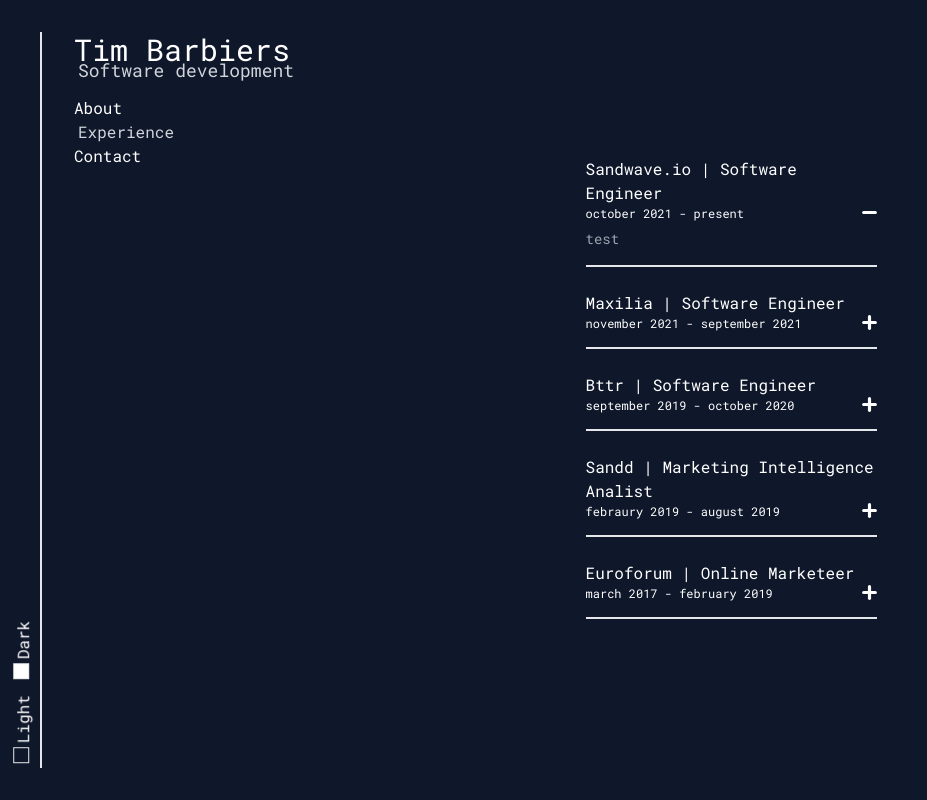
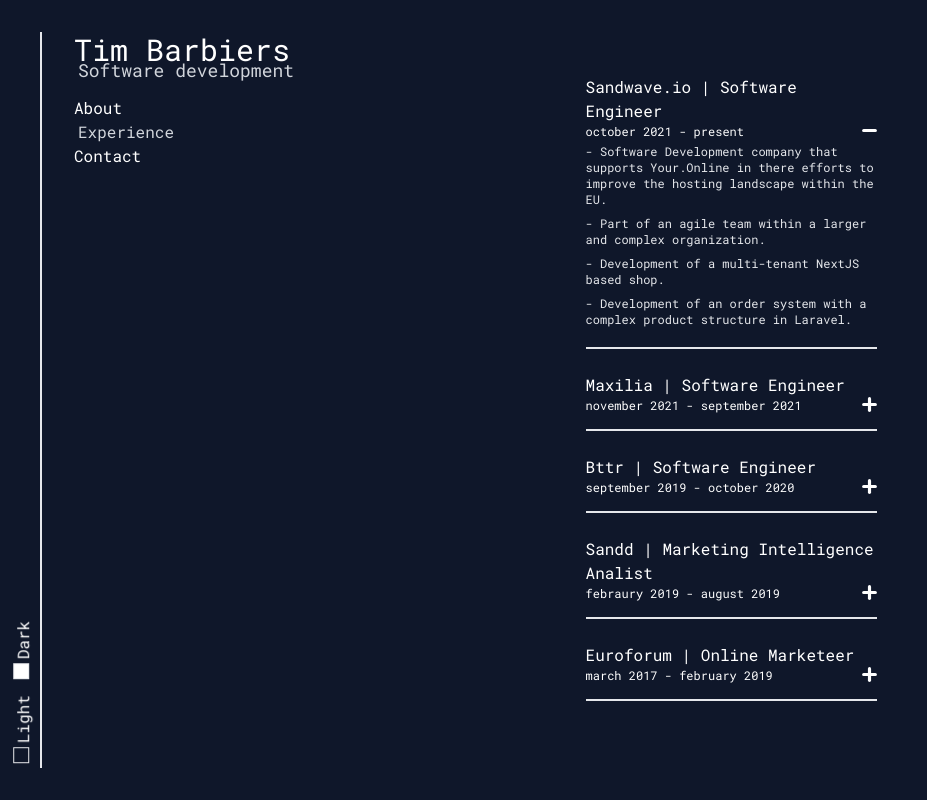
Before and after one commit to Barbierst/personal-website, a Next.js app: page /experience in a window 1280 px wide. Both pictures are taken after a click on the icon 869 px from the left and 226 px from the top of the page. Shown: the whole page, without its empty margins (0-927 px from the left). Built offline with nearby package versions, Linux system fonts and the light colour scheme.

Commit message:
add highlights

```diff
--- a/app/experience/page.tsx
+++ b/app/experience/page.tsx
@@ -5,11 +5,64 @@
 
 export default function Experience(): JSX.Element {
     const experiences: Experience[] = [
-        {employer: "Sandwave.io", role: "Software Engineer", start: "october 2021", end: "present", description: "test"},
-        {employer: "Maxilia", role: "Software Engineer", start: "november 2021", end: "september 2021"},
-        {employer: "Bttr", role: "Software Engineer", start: "september 2019", end: "october 2020"},
-        {employer: "Sandd", role: "Marketing Intelligence Analist", start: "febraury 2019", end: "august 2019"},
-        {employer: "Euroforum", role: "Online Marketeer", start: "march 2017", end: "february 2019"}
+        {
+            employer: "Sandwave.io",
+            role: "Software Engineer",
+            start: "october 2021",
+            end: "present",
+            highlights: [
+                "Software Development company that supports Your.Online in there efforts to improve the hosting landscape within the EU.",
+                "Part of an agile team within a larger and complex organization.",
+                "Development of a multi-tenant NextJS based shop.",
+                "Development of an order system with a complex product structure in Laravel.",
+            ]
+        },
+        {
+            employer: "Maxilia",
+            role: "Software Engineer",
+            start: "november 2021",
+            end: "september 2021",
+            highlights: [
+                "E-commerce company that sells fully customizable products.",
+                "Development a fully custom CMS and CRM (Laravel and Angular).",
+                "Development of product design tool (Laravel and Svelte).",
+                "Development of API connections between several shops (Python).",
+                "Development of the Product Management System (PHP).",
+            ]
+        },
+        {
+            employer: "Bttr",
+            role: "Software Engineer",
+            start: "september 2019",
+            end: "october 2020",
+            highlights: [
+                "Web agency that specializes in custom software.",
+                "Various project ranging from marketing websites to fully custom CRM systems and e-commerce platforms.",
+                "Development mainly done in Laravel and VeuJS/Nuxt."
+            ]
+        },
+        {
+            employer: "Sandd",
+            role: "Marketing Intelligence Analist",
+            start: "febraury 2019",
+            end: "august 2019",
+             highlights: [
+                "Postal company with over 17.000 employees acquired by PostNL.",
+                "Responsible the data gathering for online recruitment and the e-commerce efforts.",
+                "Helped in the transition from local recruitment to a more centralized approach."
+             ]
+        },
+        {
+            employer: "Euroforum",
+            role: "Online Marketeer",
+            start: "march 2017",
+            end: "february 2019",
+            highlights: [
+                "Educational and event company focused on the B2B market.",
+                "Responsible for the marketing in the Energy and Education segments.",
+                "Mainly focused on Data Driven Marketing and marketing automation."
+            ]
+        }
     ]
 
     return <ul>
@@ -22,7 +75,7 @@
     role: string
     start: string
     end: string
-    description?: string
+    highlights: string[]
 }
 
 function ExperienceBlock({
@@ -30,7 +83,7 @@
     role,
     start,
     end,
-    description
+    highlights
 }: Experience): JSX.Element {
     const [expanded, setExpanded] = useState<boolean>(false)
 
@@ -40,6 +93,8 @@
             <p>{start} - {end}</p>
             <ExpandButton expanded={expanded} onClick={() => setExpanded(!expanded)}/>
         </span>
-        {expanded && <p className="text-sm pt-2 text-slate-700 dark:text-gray-400">{description}</p>}
+        {expanded && highlights.length > 1 && <ul>
+            {highlights.map((highlight, index) => <li key={index} className="py-1 text-xs text-slate-700 dark:text-gray-200">- {highlight}</li>)}
+        </ul>}
     </li>
 }
```
